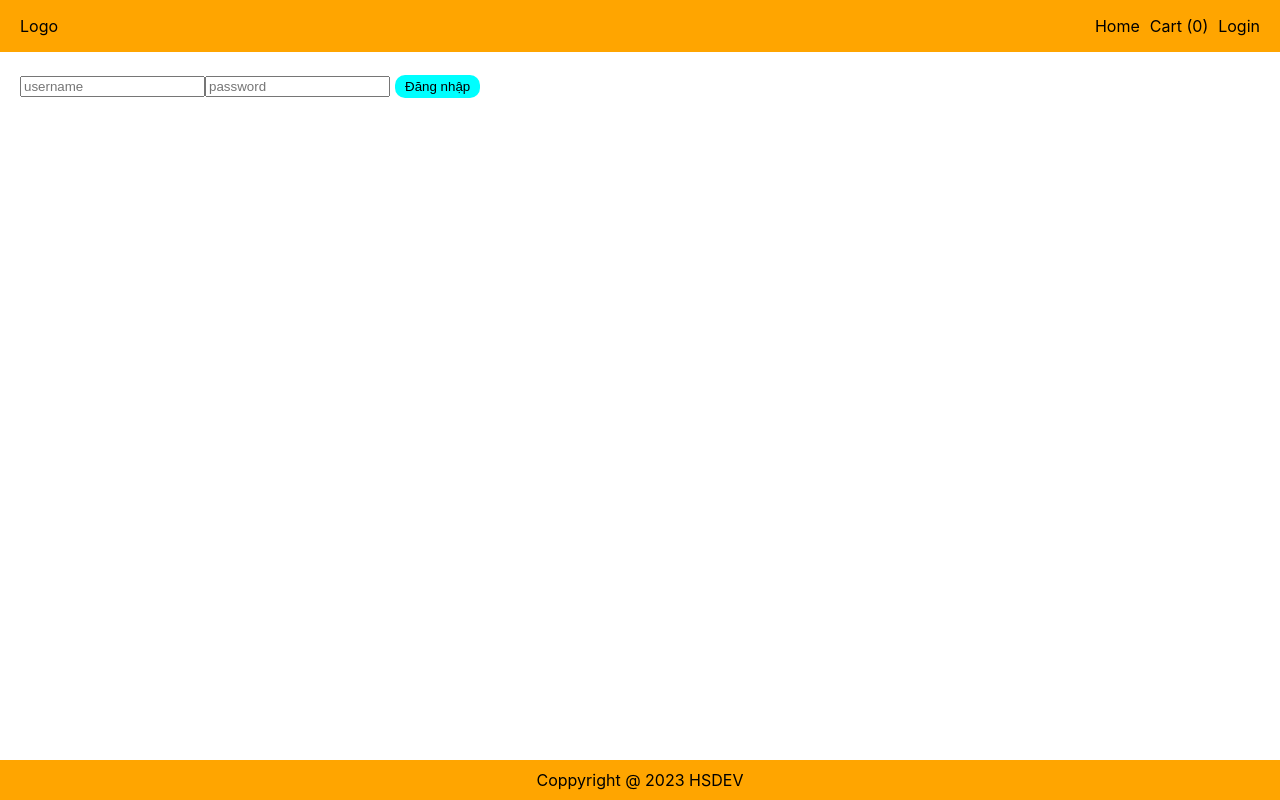
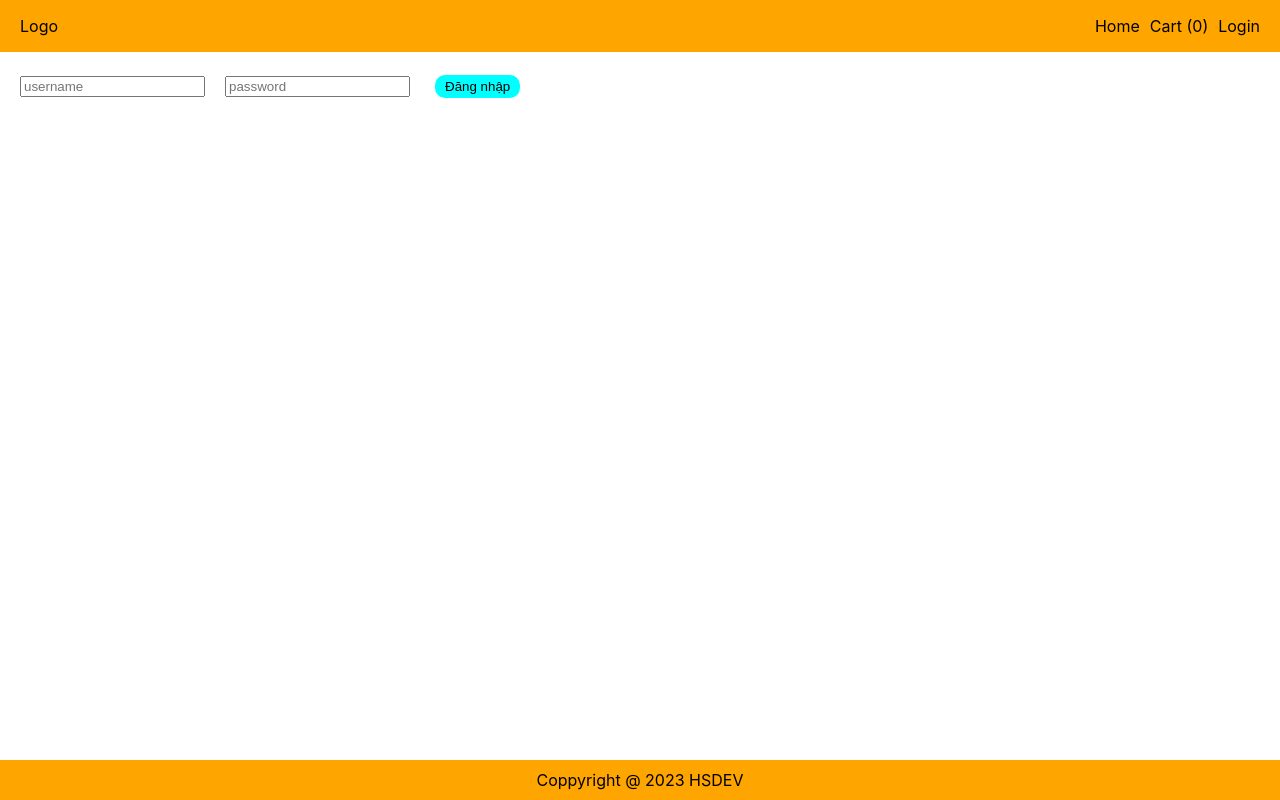
Before and after one commit to Dohung123hba/rero, a React (Create React App) app: page /login in a window 1280 px wide. Built offline with nearby package versions, Linux system fonts and the light colour scheme.

Commit message:
Update Login.js

```diff
--- a/src/pages/Login.js
+++ b/src/pages/Login.js
@@ -1,8 +1,8 @@
 function Login(){
   return(
     <>
-      <input type="text" placeholder="username" required />
-      <input type="password" placeholder="password" required />
+      <input type="text" placeholder="username" required style={{marginRight: "20px"}}/>
+      <input type="password" placeholder="password" required style={{marginRight: "20px"}}/>
       <button>Đăng nhập</button>
     </>
   )
```
